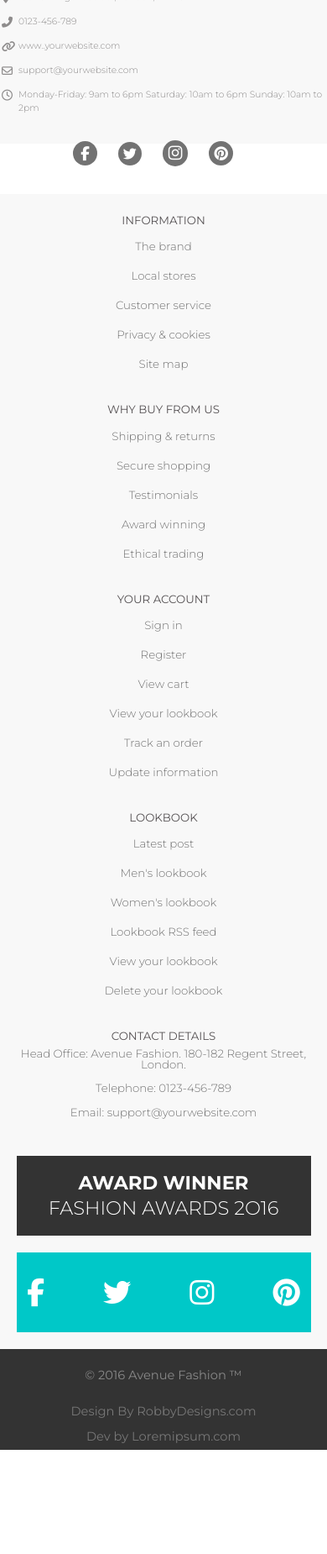
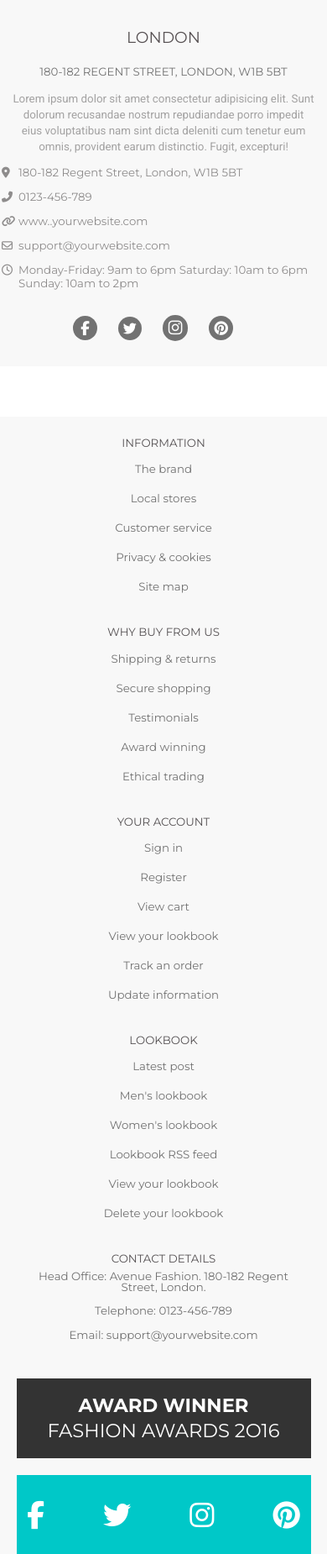
Before and after one commit to jo-cassone/jo-cassone.github.io, a PHP site: page / in a window 390 px wide; the page is wider, and only the part inside the window is pictured. Shown: the part 1489-3339 px from the top of that part at 84% size. Before the commit the page ends 3215 px from the top of that part, so only its background shows below. Run offline with PHP 8.4, Linux system fonts and the light colour scheme; some libraries are stand-ins or nearby versions.

Commit message:
Update local.css

```diff
--- a/local-stores/assets/css/local.css
+++ b/local-stores/assets/css/local.css
@@ -421,7 +421,7 @@ span {
 .direction p {
   color: #8e8c8c;
   font-size: 10pt;
-  font-weight: 300;
+  font-weight: 400;
 }
 .rrss {
   display: flex;
@@ -505,14 +505,14 @@ footer {
   line-height: 35px;
   color: #727272;
   font-size: 11pt;
-  font-weight: 200;
+  font-weight: 400;
 }
 .sec-foo a:hover {
   color: #00c8c8;
 }
 .sec-foo-end-list-element {
   padding-bottom: 20px;
-  font-weight: 200;
+  font-weight: 400;
   color: #727272;
   font-size: 11pt;
 }
@@ -535,7 +535,7 @@ footer {
   font-size: 250%;
 }
 .footer-award-container p {
-  font-weight: 300;
+  font-weight: 400;
 }
 .footer-award-container h5 {
   font-weight: 700;
@@ -785,7 +785,7 @@ footer {
     padding: 20px 0 0 20px;
   }
   .map-text p {
-    font-size: 8pt;
+    font-size: 10pt;
   }
   .p-direct {
     line-height: 19px;
@@ -807,7 +807,7 @@ footer {
     width: 60%;
   }
 }
-@media screen and (max-width: 768px) {
+@media (max-width: 768px) {
   .header-top {
     padding: 0;
   }
@@ -899,9 +899,6 @@ footer {
     height: 170px;
     bottom: 22px;
   }
-  .bg-header img {
-    height: 245px;
-  }
   .intro-bg {
     height: 100%;
   }
@@ -940,8 +937,8 @@ footer {
     flex-direction: column;
     height: 620px;
   }
-  .section-map img {
-    padding: 0;
+  .section-map .iframe-map {
+    height: 400px;
     width: 100%;
   }
   .map-text {
@@ -955,14 +952,17 @@ footer {
     width: 100%;
   }
   .sec-foo h4 {
-    font-size: 7pt;
+    font-size: 10pt;
   }
   .sec-foo a {
-    font-size: 8pt;
+    font-size: 9pt;
   }
   .sec-foo-end-list-element {
-    font-size: 8pt;
+    font-size: 9pt;
     width: 100%;
+  }
+  .column-foo {
+    padding: 0 24px;
   }
   .footer-container {
     width: 90%;
@@ -982,7 +982,7 @@ footer {
     width: 65%;
   }
 }
-@media screen and (max-width: 425px) {
+@media (max-width: 576px) {
   .header-top {
     padding: 0;
   }
@@ -1004,6 +1004,7 @@ footer {
     background: #00c8c8;
     width: 50px;
     height: 45px;
+    margin-right: 20px;
   }
   #user-icon {
     z-index: 1;
@@ -1086,7 +1087,7 @@ footer {
     width: 358px;
     height: 400px;
     top: 35px;
-    left: 20px;
+    left: 100px;
     padding: 13px 16px;
   }
   .tittle {
@@ -1116,11 +1117,16 @@ footer {
     width: 298px;
     height: 150px;
   }
+  .nav-contents .search-box #search-type {
+    width: 200px;
+  }
   .bg-header {
-    height: 265px;
+    height: 360px;
   }
   .intro-bg {
     background-image: url(../img/intro-img-s.png);
+    background-repeat: no-repeat;
+    background-size: cover;
     width: 100%;
   }
   .bg-header img {
@@ -1164,7 +1170,7 @@ footer {
   .section-map {
     flex-direction: column;
     margin: 30px 0 60px 0;
-    height: 530px;
+    height: 700px;
   }
   .section-map img {
     width: 100%;
@@ -1174,7 +1180,7 @@ footer {
     padding: 30px 0;
   }
   .map-text h4 {
-    font-size: 9pt;
+    font-size: 14pt;
   }
   .p-direct {
     margin: 0 15px;
```
